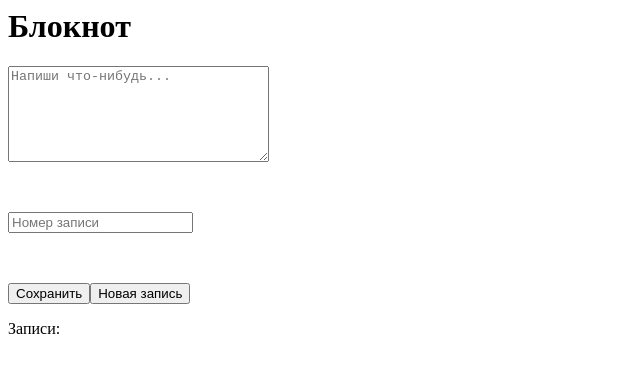
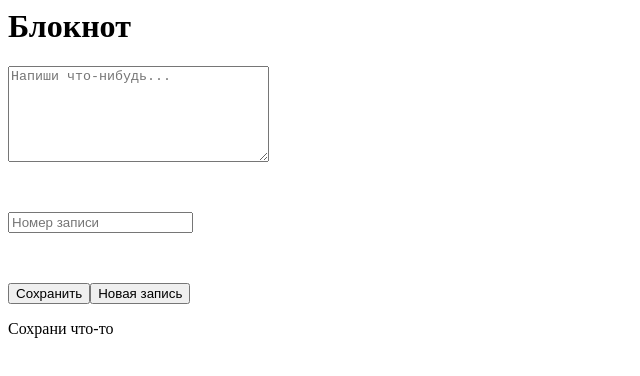
Before and after one commit to DaimondCat1234567/notepad, a plain HTML site: page index.html in a window 1280 px wide. Shown: the full height of the page, 0-640 px from the left. Drawn offline with Linux system fonts and the light colour scheme.

Commit message:
Update index.html

```diff
--- a/index.html
+++ b/index.html
@@ -8,7 +8,7 @@
     <p><input type="number" id="input1" placeholder="Номер записи" value="1" min="1"></p><br>
     <p><button onclick="save()">Сохранить</button><button onclick="newB()">Новая запись</button></p>
     <div id="blok">
-      <p id="b1">Записи:</p>
+      <p id="b1">Сохрани что-то</p>
     </div>
     <script>
       doc = {}
```
